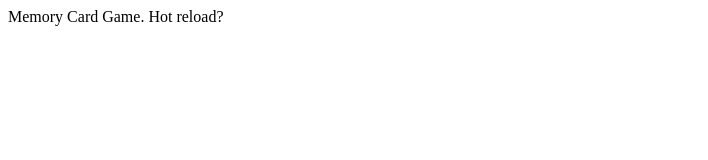
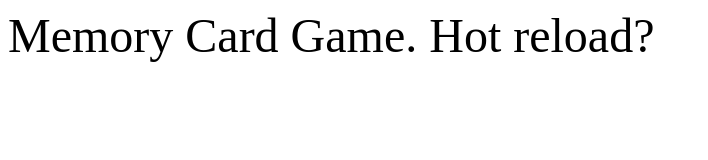
Before and after one commit to XiXiaPdx/memory-card, a website built with webpack: page index.html in a window 1280 px wide. Shown: the whole page, without its empty margins (0-708 px from the left). Built offline with nearby package versions, Linux system fonts and the light colour scheme.

Commit message:
css styles imported into webpack build

```diff
--- a/index.html
+++ b/index.html
@@ -5,7 +5,7 @@
     <title>Memory Card Game</title>
   </head>
   <body>
-    <div class="">
+    <div class="" id="main">
       Memory Card Game. Hot reload?
     </div>
   </body>
--- a/scripts/main.js
+++ b/scripts/main.js
@@ -0,0 +1 @@
+import '../styles/styles.css';
--- /dev/null
+++ b/styles/styles.css
@@ -0,0 +1,3 @@
+#main {
+  font-size: 3em;
+}
```
Also changed, not shown: images/xMark.svg (added).
